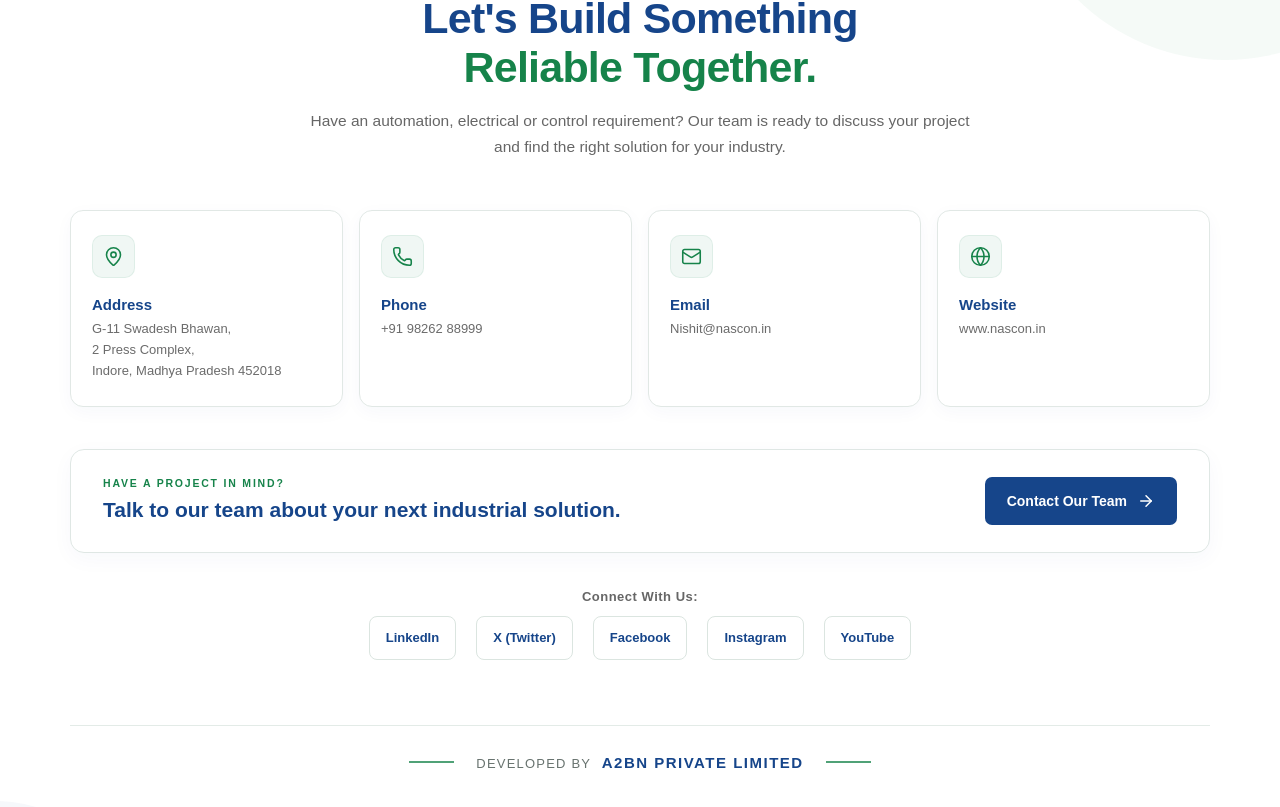
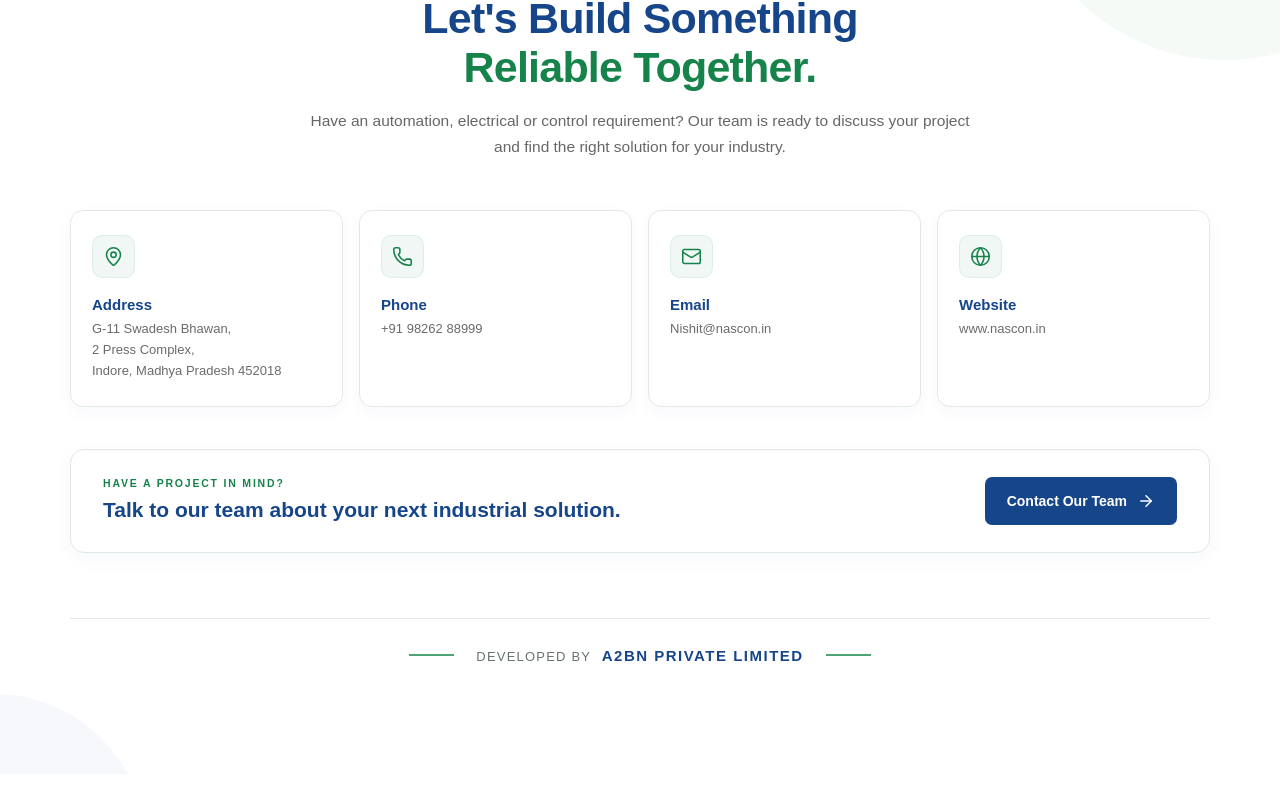
Before and after one commit to prashuk111/nascon-website, a React (Vite) app: page / in a window 1280 px wide. Shown: the part 5715-6522 px from the top of the page. After the commit the page ends 6489 px from the top, so only its background shows below. Built offline with nearby package versions, Linux system fonts and the light colour scheme.

Commit message:
style: remove connect with us social media section

```diff
--- a/index.html
+++ b/index.html
@@ -175,14 +175,6 @@
         <p>© Nascon Technologies. Industrial Automation & Electrical Control Solutions Since 2012.</p>
         <p>Email: Nishit@nascon.in | Official Website: www.nascon.in</p>
         <p>
-          Follow us on Social Media:
-          <a href="https://www.linkedin.com/company/nascon-technologies" target="_blank" rel="noopener noreferrer">LinkedIn</a> |
-          <a href="https://twitter.com/nascontech" target="_blank" rel="noopener noreferrer">X (Twitter)</a> |
-          <a href="https://www.facebook.com/nascontechnologies" target="_blank" rel="noopener noreferrer">Facebook</a> |
-          <a href="https://www.instagram.com/nascontechnologies" target="_blank" rel="noopener noreferrer">Instagram</a> |
-          <a href="https://www.youtube.com/@nascontechnologies" target="_blank" rel="noopener noreferrer">YouTube</a>
-        </p>
-        <p>
           <a href="/">Home</a> |
           <a href="/about">About</a> |
           <a href="/products">Products</a> |
--- a/src/components/CTA.css
+++ b/src/components/CTA.css
@@ -545,55 +545,6 @@
 }
 }
 
-/* =========================================================
-   SOCIAL MEDIA LINKS
-========================================================= */
-
-.contact-social-links {
-  margin-top: 36px;
-  display: flex;
-  flex-direction: column;
-  align-items: center;
-  gap: 12px;
-}
-
-.contact-social-links span {
-  color: #666666;
-  font-size: 13px;
-  font-weight: 600;
-  letter-spacing: 0.5px;
-}
-
-.contact-social-icons {
-  display: flex;
-  flex-wrap: wrap;
-  justify-content: center;
-  gap: 12px 20px;
-}
-
-.contact-social-icons a {
-  display: inline-flex;
-  align-items: center;
-  padding: 8px 16px;
-  min-height: 44px;
-  background: #ffffff;
-  border: 1px solid #dbe5e0;
-  border-radius: 8px;
-  color: #16458a;
-  font-size: 13px;
-  font-weight: 600;
-  text-decoration: none;
-  transition: all 0.2s ease;
-}
-
-.contact-social-icons a:hover {
-  background: #16458a;
-  color: #ffffff;
-  border-color: #16458a;
-  transform: translateY(-2px);
-  box-shadow: 0 4px 12px rgba(22, 69, 138, 0.15);
-}
-
 
 /* =========================================================
    REDUCED MOTION
--- a/src/components/CTA.jsx
+++ b/src/components/CTA.jsx
@@ -178,55 +178,6 @@ function CTA() {
       </div>
 
       {/* =========================
-          SOCIAL MEDIA LINKS
-      ========================= */}
-      <div className="contact-social-links">
-        <span>Connect With Us:</span>
-        <div className="contact-social-icons">
-          <a
-            href="https://www.linkedin.com/company/nascon-technologies"
-            target="_blank"
-            rel="noopener noreferrer"
-            aria-label="Nascon Technologies on LinkedIn"
-          >
-            LinkedIn
-          </a>
-          <a
-            href="https://twitter.com/nascontech"
-            target="_blank"
-            rel="noopener noreferrer"
-            aria-label="Nascon Technologies on X"
-          >
-            X (Twitter)
-          </a>
-          <a
-            href="https://www.facebook.com/nascontechnologies"
-            target="_blank"
-            rel="noopener noreferrer"
-            aria-label="Nascon Technologies on Facebook"
-          >
-            Facebook
-          </a>
-          <a
-            href="https://www.instagram.com/nascontechnologies"
-            target="_blank"
-            rel="noopener noreferrer"
-            aria-label="Nascon Technologies on Instagram"
-          >
-            Instagram
-          </a>
-          <a
-            href="https://www.youtube.com/@nascontechnologies"
-            target="_blank"
-            rel="noopener noreferrer"
-            aria-label="Nascon Technologies on YouTube"
-          >
-            YouTube
-          </a>
-        </div>
-      </div>
-
-      {/* =========================
           DEVELOPMENT MILESTONE
       ========================= */}
 
```
